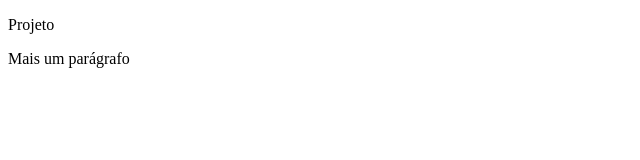
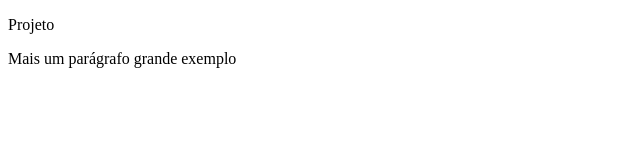
Before and after one commit to rcarauta/temporario-git, a plain HTML site: page index.html in a window 1280 px wide. Shown: the full height of the page, 0-640 px from the left. Drawn offline with Linux system fonts and the light colour scheme.

Commit message:
aumentando paragrafo

```diff
--- a/index.html
+++ b/index.html
@@ -8,6 +8,6 @@
 </head>
 <body>
     <p>Projeto</p>
-    <p>Mais um parágrafo</p>
+    <p>Mais um parágrafo grande exemplo</p>
 </body>
 </html>
```
